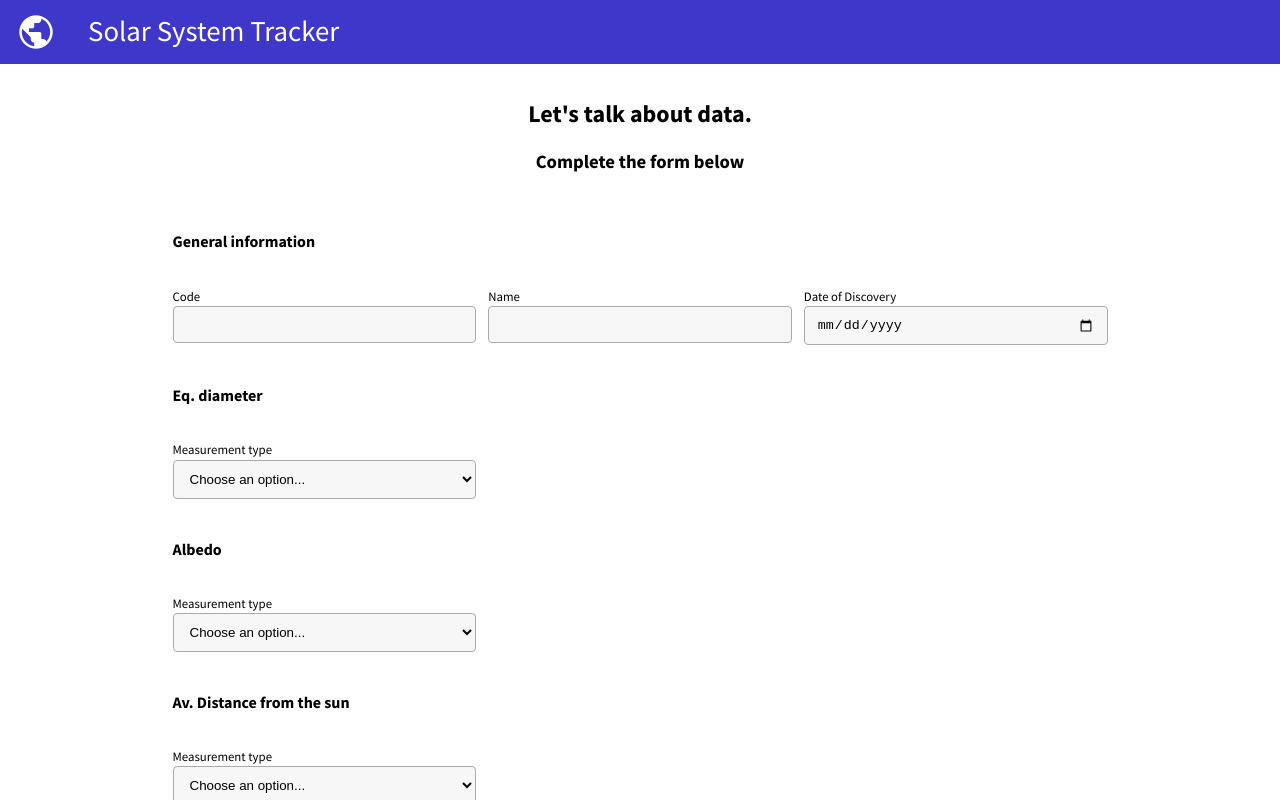
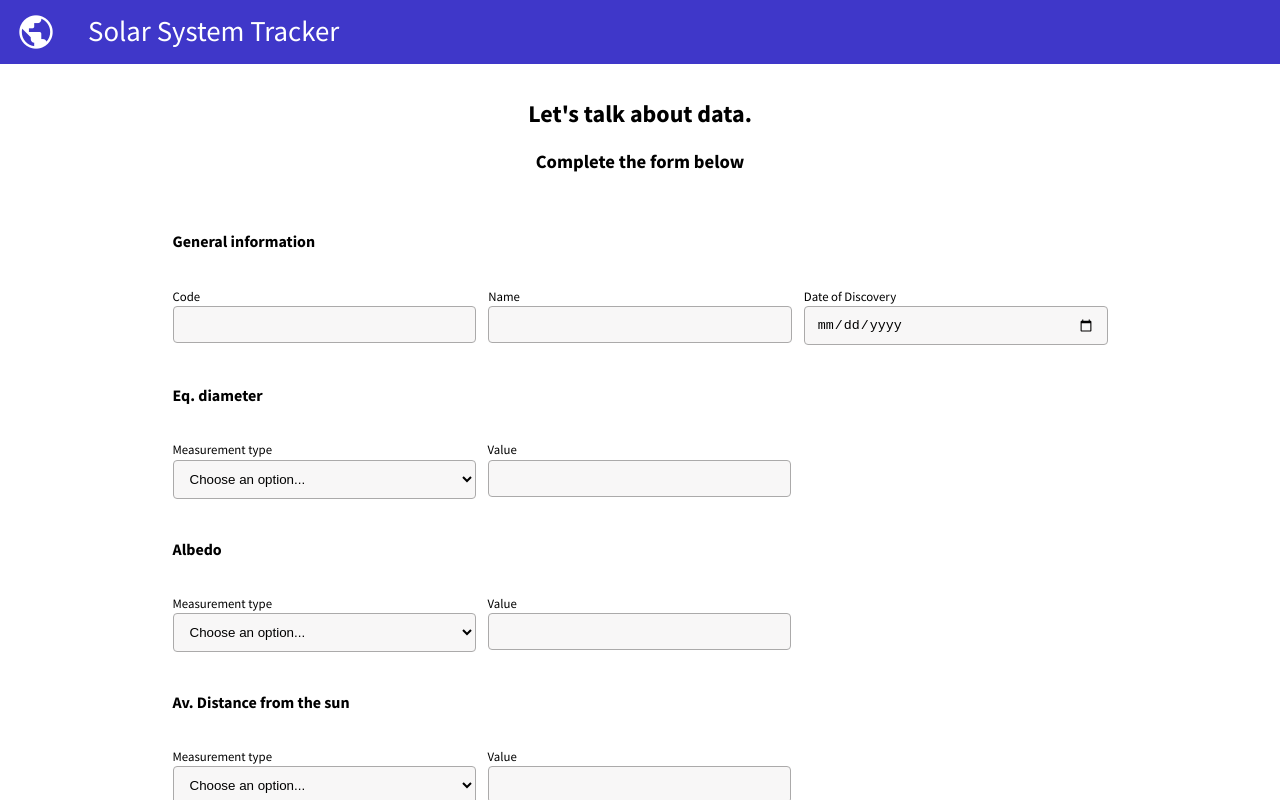
Before and after one commit to Querelle/solar-system-classification, an Angular app: page /new-object in a window 1280 px wide. Built offline with nearby package versions, Linux system fonts and the light colour scheme.

Commit message:
feat: numeric validation

```diff
--- a/src/app/components/astro-form/astro-form.component.html
+++ b/src/app/components/astro-form/astro-form.component.html
@@ -40,11 +40,26 @@
                     </select>
                 </div>
 
-                <!-- The template below will be rendered according to the "eq_diameter" choice -->
-                <ng-container [ngTemplateOutletContext]="{type: eq_diameter.value, formGroup: 'eq_diameter'}"
-                              [ngTemplateOutlet]="measurement"
-                >
-                </ng-container>
+                <form class="astro-form-section--inputs" formGroupName="measurement">
+                    <div [ngClass]="astroForm.get('eq_diameter.measurement.value')!.touched &&
+                        astroForm.get('eq_diameter.measurement.value')!.hasError('not_a_number') ? 'warn' : ''"
+                         class="control-wrapper fixed-width">
+                        <label>Value</label>
+                        <input formControlName="value" name="value" type="text">
+                        <span class="error">This field must be a <b>proper number different from 0</b>.</span>
+                    </div>
+
+                    <ng-container *ngIf="eq_diameter.value === 'RANGE'">
+                        <div [ngClass]="astroForm.get('eq_diameter.measurement.delta')!.touched &&
+                        astroForm.get('eq_diameter.measurement.delta')!.hasError('not_a_number') ? 'warn' : ''"
+                             class="control-wrapper fixed-width">
+                            <label>Delta</label>
+                            <input formControlName="delta" name="delta" type="text">
+                            <span class="error">This field must be a <b>proper number different from 0</b>.</span>
+                        </div>
+                    </ng-container>
+                </form>
+
             </div>
         </form>
 
@@ -54,18 +69,33 @@
             <div class="astro-form-section--inputs">
                 <div class="control-wrapper fixed-width">
                     <label>Measurement type</label>
-                    <select #albedo (selectionchange)="changed('albedo')" formControlName="type" name="type">
+                    <select #albedo (change)="changed('albedo')" formControlName="type" name="type">
                         <option value="">Choose an option...</option>
                         <option *ngFor="let type of astroMeasures | keyvalue"
                                 value="{{type.key}}">{{type.value}}</option>
                     </select>
                 </div>
 
-                <!-- The template below will be rendered according to the "albedo" choice -->
-                <ng-container [ngTemplateOutletContext]="{type: albedo.value, formGroup: 'albedo'}"
-                              [ngTemplateOutlet]="measurement"
-                >
-                </ng-container>
+                <form class="astro-form-section--inputs" formGroupName="measurement">
+                    <div [ngClass]="astroForm.get('albedo.measurement.value')!.touched &&
+                        astroForm.get('albedo.measurement.value')!.hasError('not_a_number') ? 'warn' : ''"
+                         class="control-wrapper fixed-width">
+                        <label>Value</label>
+                        <input formControlName="value" name="value" type="text">
+                        <span class="error">This field must be a <b>proper number different from 0</b>.</span>
+                    </div>
+
+                    <ng-container *ngIf="albedo.value === 'RANGE'">
+                        <div [ngClass]="astroForm.get('albedo.measurement.delta')!.touched &&
+                        astroForm.get('albedo.measurement.delta')!.hasError('not_a_number') ? 'warn' : ''"
+                             class="control-wrapper fixed-width">
+                            <label>Delta</label>
+                            <input formControlName="delta" name="delta" type="text">
+                            <span class="error">This field must be a <b>proper number different from 0</b>.</span>
+                        </div>
+                    </ng-container>
+                </form>
+
             </div>
         </form>
 
@@ -75,7 +105,7 @@
             <div class="astro-form-section--inputs">
                 <div class="control-wrapper fixed-width">
                     <label>Measurement type</label>
-                    <select #av_sun_earth (selectionchange)="changed('av_sun_earth')" formControlName="type"
+                    <select #av_sun_earth (change)="changed('av_sun_earth')" formControlName="type"
                             name="type">
                         <option value="">Choose an option...</option>
                         <option *ngFor="let type of astroMeasures | keyvalue"
@@ -83,11 +113,25 @@
                     </select>
                 </div>
 
-                <!-- The template below will be rendered according to the "av_sun_earth" choice -->
-                <ng-container [ngTemplateOutletContext]="{type: av_sun_earth.value, formGroup: 'av_sun_earth'}"
-                              [ngTemplateOutlet]="measurement"
-                >
-                </ng-container>
+                <form class="astro-form-section--inputs" formGroupName="measurement">
+                    <div [ngClass]="astroForm.get('av_sun_earth.measurement.value')!.touched &&
+                        astroForm.get('av_sun_earth.measurement.value')!.hasError('not_a_number') ? 'warn' : ''"
+                         class="control-wrapper fixed-width">
+                        <label>Value</label>
+                        <input formControlName="value" name="value" type="text">
+                        <span class="error">This field must be a <b>proper number different from 0</b>.</span>
+                    </div>
+
+                    <ng-container *ngIf="av_sun_earth.value === 'RANGE'">
+                        <div [ngClass]="astroForm.get('av_sun_earth.measurement.delta')!.touched &&
+                        astroForm.get('av_sun_earth.measurement.delta')!.hasError('not_a_number') ? 'warn' : ''"
+                             class="control-wrapper fixed-width">
+                            <label>Delta</label>
+                            <input formControlName="delta" name="delta" type="text">
+                            <span class="error">This field must be a <b>proper number different from 0</b>.</span>
+                        </div>
+                    </ng-container>
+                </form>
             </div>
         </form>
 
@@ -123,8 +167,7 @@
             </ng-container>
         </form>
         <div class="action--container">
-            {{(invalidForm | async)!}}
-            <ssc-base-button (clicked)="submit()" [disabled_btn]="(invalidForm | async)!"
+            <ssc-base-button (clicked)="submit()" [disabled_btn]="astroForm.invalid"
                              icon="save"
                              label="Submit"></ssc-base-button>
             <span>or </span>
@@ -132,56 +175,3 @@
         </div>
     </form>
 </div>
-
-
-<!--
-- Within this template we are going to choose controllers based on a previous choice:
-- the measurement type accessed by "type" variable.
-- To wrap the controller properly
-- remember to pass the parent formGroup to the variable "formGroup".
--->
-<ng-template #measurement [formGroup]="astroForm" let-formGroup="formGroup" let-type="type">
-    <ng-container formGroupName="{{formGroup}}">
-        <form [ngSwitch]="type" class="astro-form-section--inputs" formGroupName="measurement">
-            <ng-container *ngSwitchCase="'MEAN'">
-                <div [ngClass]="astroForm.get(formGroup)?.get('measurement.value')!.touched &&
-                        astroForm.get(formGroup)?.get('measurement.value')!.hasError('not_a_number') ? 'warn' : ''"
-                     class="control-wrapper fixed-width">
-                    <label>Value</label>
-                    <input formControlName="value" name="value" type="text">
-                    <span class="error">This field must be a <b>proper number different from 0</b>.</span>
-                </div>
-            </ng-container>
-
-            <ng-container *ngSwitchCase="'APPROXIMATION'">
-                <div [ngClass]="astroForm.get(formGroup)?.get('measurement.value')!.touched &&
-                       astroForm.get(formGroup)?.get('measurement.value')!.hasError('not_a_number') ? 'warn' : ''"
-                     class="control-wrapper fixed-width">
-                    <label>Value</label>
-                    <input formControlName="value" name="value" type="text">
-                    <span class="error">This field must be a <b>proper number different from 0</b>.</span>
-                </div>
-            </ng-container>
-
-            <ng-container *ngSwitchCase="'RANGE'">
-                <div [ngClass]="astroForm.get(formGroup)?.get('measurement.value')!.touched &&
-                        astroForm.get(formGroup)?.get('measurement.value')!.hasError('not_a_number') ? 'warn' : ''"
-                     class="control-wrapper fixed-width">
-                    <label>Value</label>
-                    <input formControlName="value" name="value" type="text">
-                    <span class="error">This field must be a <b>proper number different from 0</b>.</span>
-                </div>
-
-                <div [ngClass]="astroForm.get(formGroup)?.get('measurement.delta')!.touched &&
-                        astroForm.get(formGroup)?.get('measurement.delta')!.hasError('not_a_number') ? 'warn' : ''"
-                     class="control-wrapper fixed-width">
-                    <label>Delta</label>
-                    <input formControlName="delta" name="delta" type="text">
-                    <span class="error">This field must be a <b>proper number different from 0</b>.</span>
-                </div>
-            </ng-container>
-
-            <ng-container *ngSwitchDefault></ng-container>
-        </form>
-    </ng-container>
-</ng-template>
--- a/src/app/components/astro-form/astro-form.component.ts
+++ b/src/app/components/astro-form/astro-form.component.ts
@@ -2,7 +2,6 @@ import { AfterContentChecked, Component, EventEmitter, Output } from '@angular/c
 import { FormArray, FormControl, FormGroup, Validators } from '@angular/forms';
 import { IAstro, MeasurementType } from '../../interfaces/astro.interface';
 import { AstroValidators } from './helpers/astro.validators';
-import { BehaviorSubject } from 'rxjs';
 
 @Component({
     selector: 'ssc-astro-form',
@@ -28,7 +27,6 @@ export class AstroFormComponent implements AfterContentChecked {
         discovery_date: new FormControl(null, [Validators.required]),
     });
     public discoverers: FormArray = this.astroForm.get('discoverers') as FormArray;
-    public invalidForm: BehaviorSubject<boolean> = new BehaviorSubject<boolean>(true);
 
     public pushNewDiscoverer(): void {
         this.discoverers.push(
@@ -48,13 +46,13 @@ export class AstroFormComponent implements AfterContentChecked {
             type: new FormControl('', [Validators.required]),
             measurement: new FormGroup({
                 value: new FormControl(null, [Validators.required, AstroValidators.isNumber]),
-                delta: new FormControl(null, [AstroValidators.requiredByRange]),
+                delta: new FormControl(null, []),
             }),
         });
     }
 
     public changed(node: string): void {
-        this.astroForm.get(node)?.get('measurement');
+        this.astroForm.get(`${node}.measurement`)?.reset();
     }
 
     public submit(): void {
@@ -71,6 +69,18 @@ export class AstroFormComponent implements AfterContentChecked {
     }
 
     ngAfterContentChecked() {
-        this.invalidForm.next(this.astroForm.invalid);
+        console.log(this.astroForm.get('av_sun_earth.measurement.type')?.value);
+        if (this.astroForm.get('eq_diameter.type')?.value === 'RANGE') {
+            this.astroForm.get('eq_diameter.measurement.delta')?.setValidators([AstroValidators.isNumber]);
+            this.astroForm.get('eq_diameter.measurement.delta')?.updateValueAndValidity();
+        }
+        if (this.astroForm.get('albedo.type')?.value === 'RANGE') {
+            this.astroForm.get('albedo.measurement.delta')?.setValidators([AstroValidators.isNumber]);
+            this.astroForm.get('albedo.measurement.delta')?.updateValueAndValidity();
+        }
+        if (this.astroForm.get('av_sun_earth.type')?.value === 'RANGE') {
+            this.astroForm.get('av_sun_earth.measurement.delta')?.setValidators([AstroValidators.isNumber]);
+            this.astroForm.get('av_sun_earth.measurement.delta')?.updateValueAndValidity();
+        }
     }
 }
--- a/src/app/components/base-button/base-button.component.html
+++ b/src/app/components/base-button/base-button.component.html
@@ -3,7 +3,6 @@
         [ngClass]="disabled_btn? 'disabled my-btn' : 'my-btn'"
         [type]="type"
 >
-    {{disabled_btn}}
     <span *ngIf="!!icon" class="material-symbols-outlined scale">{{icon}}</span>
     <span *ngIf="!!label">{{label}}</span>
 </button>
```
